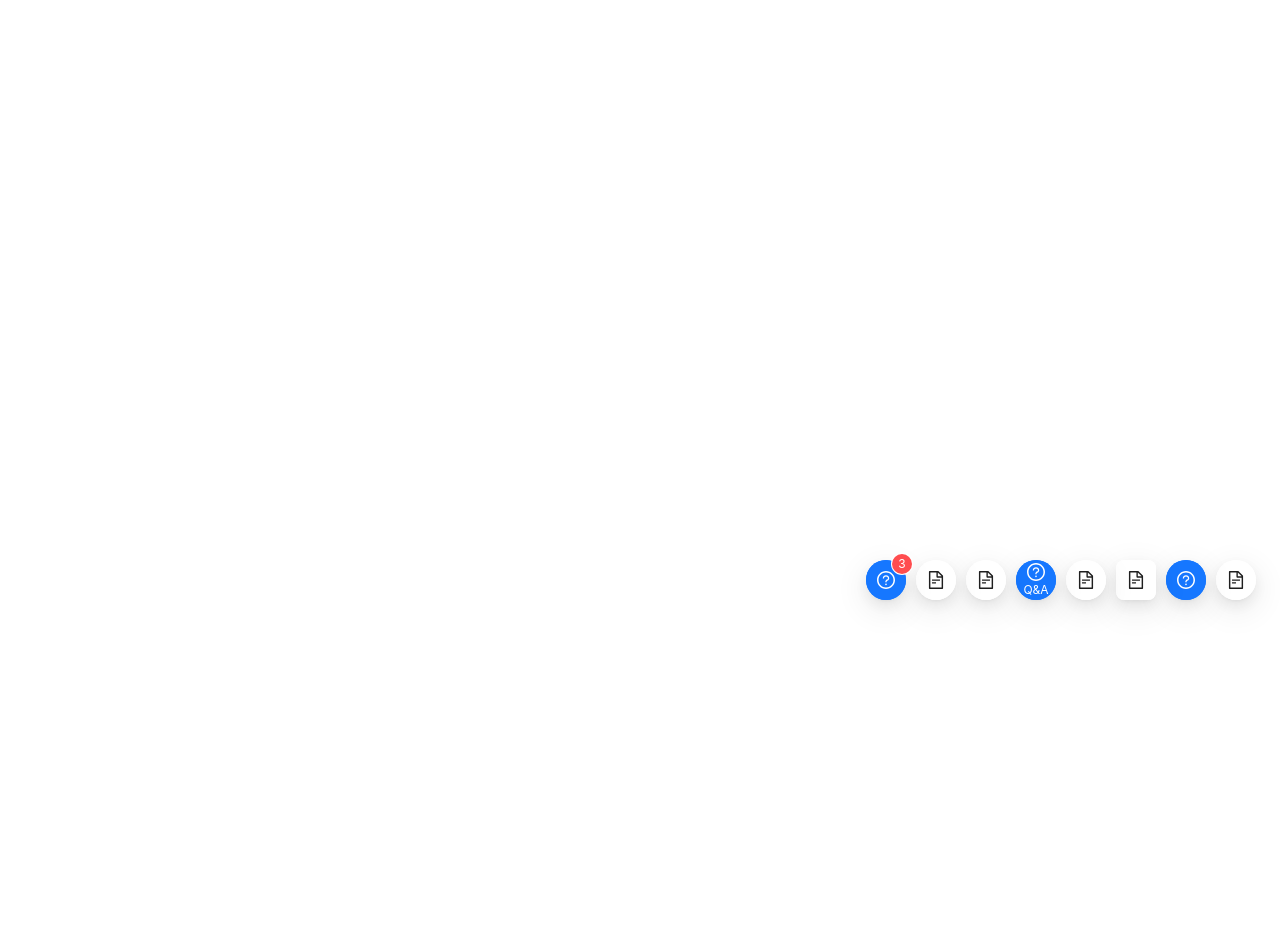
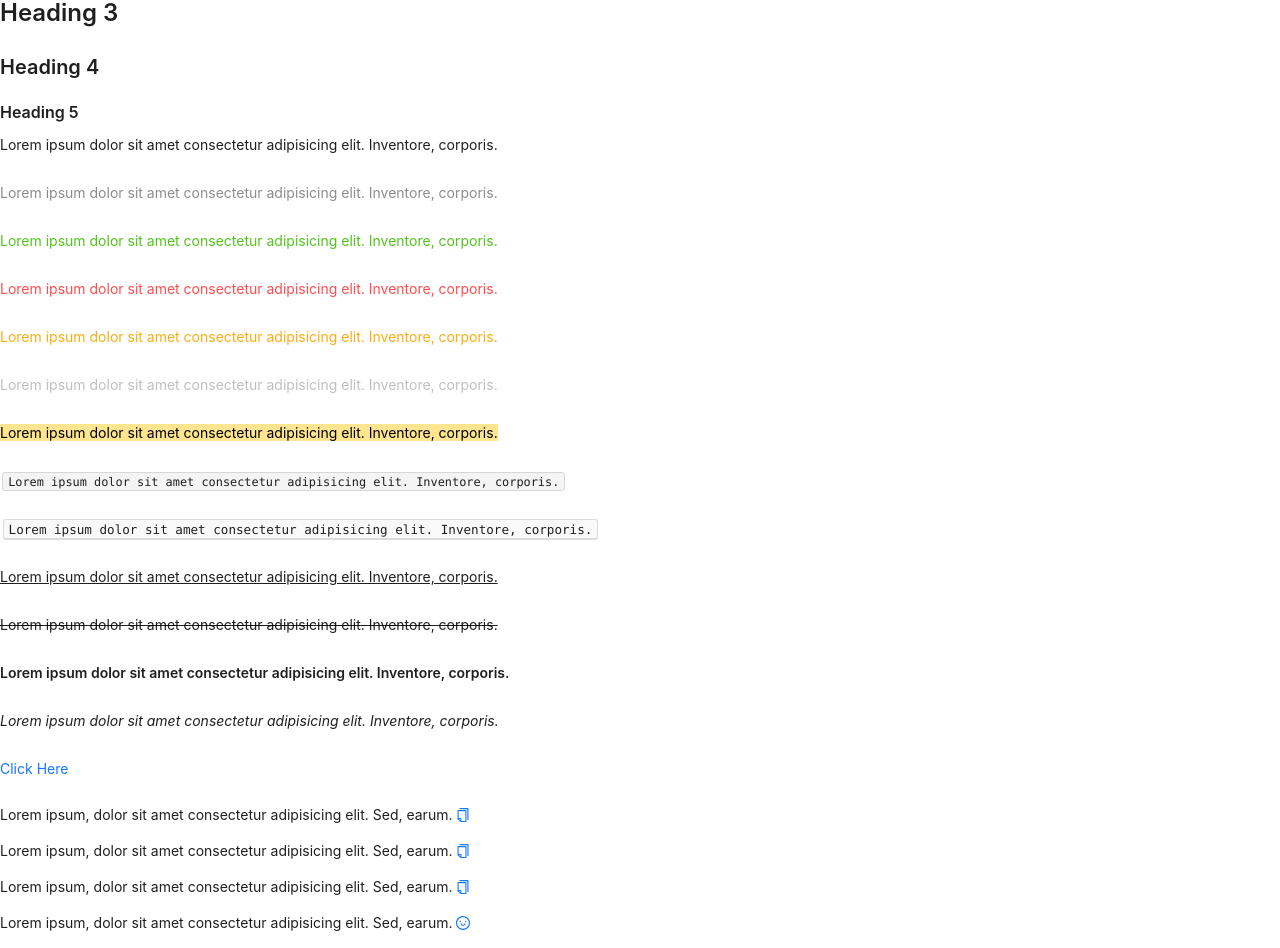
Before and after one commit to Emam-Bokhari/Ant-Design, a React (Vite) app: page / in a window 1280 px wide. Shown: the part 152-1100 px from the top of the page. Before the commit the page ends 800 px from the top, so only its background shows below. Built offline with nearby package versions, Linux system fonts and the light colour scheme.

Commit message:
feat: add typography component with various text styles and copyable paragraphs

```diff
--- a/src/App.jsx
+++ b/src/App.jsx
@@ -1,10 +1,10 @@
 import { Fragment } from "react";
-import FloatButtonComponent from "./components/Mission/General/FloatButton/Learning/FloatButtonComponent";
+import TypographyComponent from "./components/Mission/General/Typography/Learning/TypographyComponent";
 
 export default function App() {
   return (
     <Fragment>
-      <FloatButtonComponent />
+      <TypographyComponent />
     </Fragment>
   );
 }
--- /dev/null
+++ b/src/components/Mission/General/Typography/Learning/TypographyComponent.jsx
@@ -0,0 +1,136 @@
+import Title from "antd/es/typography/Title";
+import { Fragment } from "react";
+import { Typography } from "antd";
+import Link from "antd/es/typography/Link";
+import Paragraph from "antd/es/typography/Paragraph";
+import { SmileFilled, SmileOutlined } from "@ant-design/icons";
+const { Text } = Typography;
+export default function TypographyComponent() {
+  return (
+    <Fragment>
+      <Title level={1}>Heading 1</Title>
+      <Title level={2}>Heading 2</Title>
+      <Title level={3}>Heading 3</Title>
+      <Title level={4}>Heading 4</Title>
+      <Title level={5}>Heading 5</Title>
+
+      {/* text */}
+      <Text>
+        Lorem ipsum dolor sit amet consectetur adipisicing elit. Inventore,
+        corporis.
+      </Text>
+      <br />
+      <br />
+
+      <Text type="secondary">
+        Lorem ipsum dolor sit amet consectetur adipisicing elit. Inventore,
+        corporis.
+      </Text>
+      <br />
+      <br />
+      <Text type="success">
+        Lorem ipsum dolor sit amet consectetur adipisicing elit. Inventore,
+        corporis.
+      </Text>
+      <br />
+      <br />
+      <Text type="danger">
+        Lorem ipsum dolor sit amet consectetur adipisicing elit. Inventore,
+        corporis.
+      </Text>
+      <br />
+      <br />
+      <Text type="warning">
+        Lorem ipsum dolor sit amet consectetur adipisicing elit. Inventore,
+        corporis.
+      </Text>
+      <br />
+      <br />
+      <Text disabled>
+        Lorem ipsum dolor sit amet consectetur adipisicing elit. Inventore,
+        corporis.
+      </Text>
+      <br />
+      <br />
+      <Text mark>
+        Lorem ipsum dolor sit amet consectetur adipisicing elit. Inventore,
+        corporis.
+      </Text>
+      <br />
+      <br />
+      <Text code>
+        Lorem ipsum dolor sit amet consectetur adipisicing elit. Inventore,
+        corporis.
+      </Text>
+      <br />
+      <br />
+      <Text keyboard>
+        Lorem ipsum dolor sit amet consectetur adipisicing elit. Inventore,
+        corporis.
+      </Text>
+      <br />
+      <br />
+      <Text underline>
+        Lorem ipsum dolor sit amet consectetur adipisicing elit. Inventore,
+        corporis.
+      </Text>
+      <br />
+      <br />
+      <Text delete>
+        Lorem ipsum dolor sit amet consectetur adipisicing elit. Inventore,
+        corporis.
+      </Text>
+      <br />
+      <br />
+      <Text strong>
+        Lorem ipsum dolor sit amet consectetur adipisicing elit. Inventore,
+        corporis.
+      </Text>
+      <br />
+      <br />
+      <Text italic>
+        Lorem ipsum dolor sit amet consectetur adipisicing elit. Inventore,
+        corporis.
+      </Text>
+      <br />
+      <br />
+      <Link href="#">Click Here</Link>
+      <br />
+      <br />
+
+      {/* copyable */}
+      <Paragraph copyable={{}}>
+        Lorem ipsum, dolor sit amet consectetur adipisicing elit. Sed, earum.
+      </Paragraph>
+
+      <Paragraph
+        copyable={{
+          tooltips: ["Click Here", "You Clicked"],
+        }}
+      >
+        Lorem ipsum, dolor sit amet consectetur adipisicing elit. Sed, earum.
+      </Paragraph>
+
+      <Paragraph
+        copyable={{
+          tooltips: ["Click Here", "You Clicked"],
+          text: ["Not Copy!"],
+        }}
+      >
+        Lorem ipsum, dolor sit amet consectetur adipisicing elit. Sed, earum.
+      </Paragraph>
+
+      <Paragraph
+        copyable={{
+          tooltips: ["Click Here", "You Clicked"],
+          icon: [
+            <SmileOutlined key="copy-icon" />,
+            <SmileFilled key="copied-icon" />,
+          ],
+        }}
+      >
+        Lorem ipsum, dolor sit amet consectetur adipisicing elit. Sed, earum.
+      </Paragraph>
+    </Fragment>
+  );
+}
```
